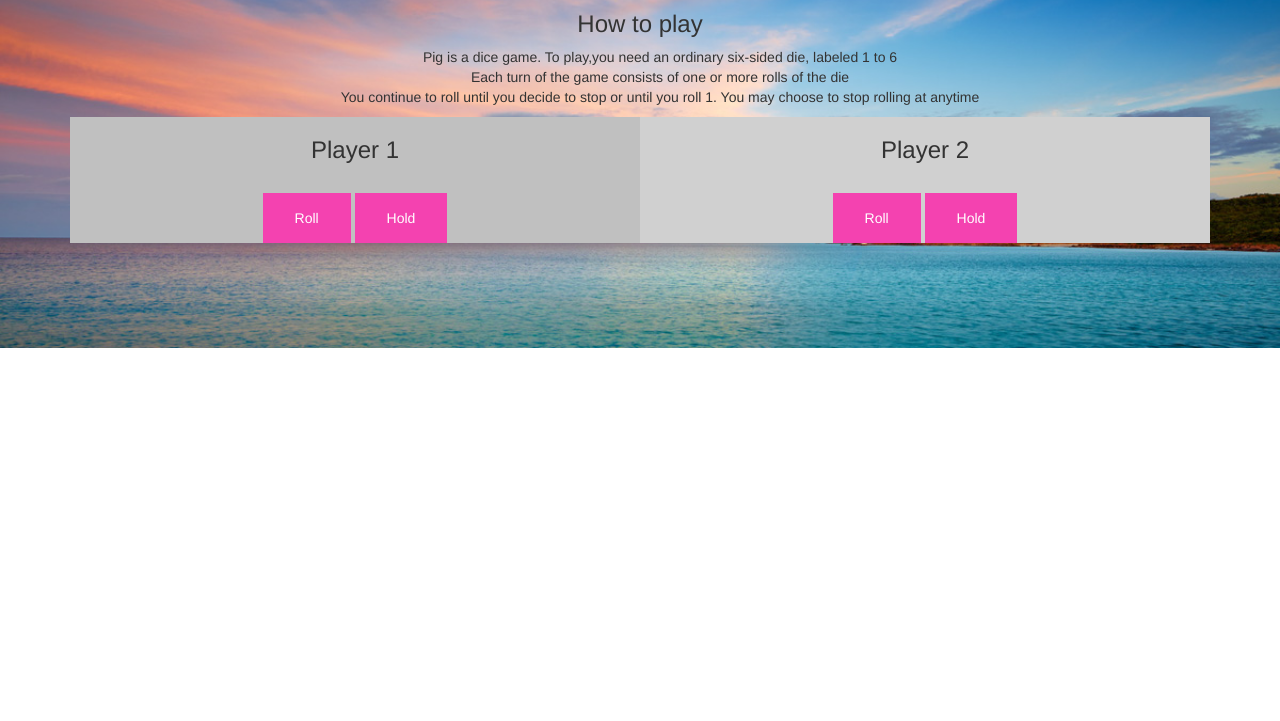
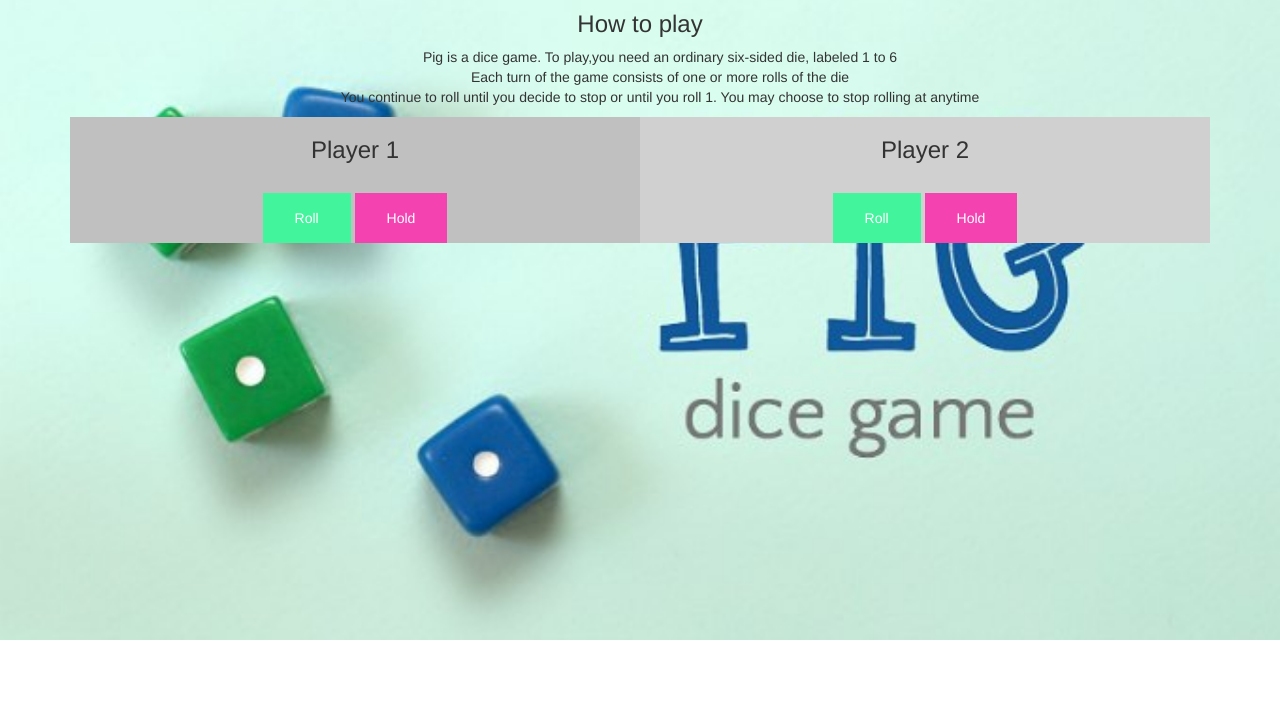
Before and after one commit to ayabei/pig-dice, a plain HTML site: page index.html in a window 1280 px wide. Shown: the part 79-800 px from the top of the page. Drawn offline with Linux system fonts and the light colour scheme.

Commit message:
change roll button color to green

```diff
--- a/css/styles.css
+++ b/css/styles.css
@@ -2,7 +2,7 @@ h1{
 	color: #f442b3;
 }
 body{
-	background-image: url("../img/C-Fletcher-Sunset-2.jpg");
+	background-image: url("../img/pig-dice-fb680.jpg");
 	background-repeat: no-repeat;
 	background-size: cover;
 }
@@ -27,7 +27,7 @@ body{
 }
 
 .btn-roll{
-    background-color: #f442b0;
+    background-color: #42f49b;
     border: none;
     color: white;
     padding: 15px 32px;
```
Also changed, not shown: img/pig-dice-fb680.jpg (added).
